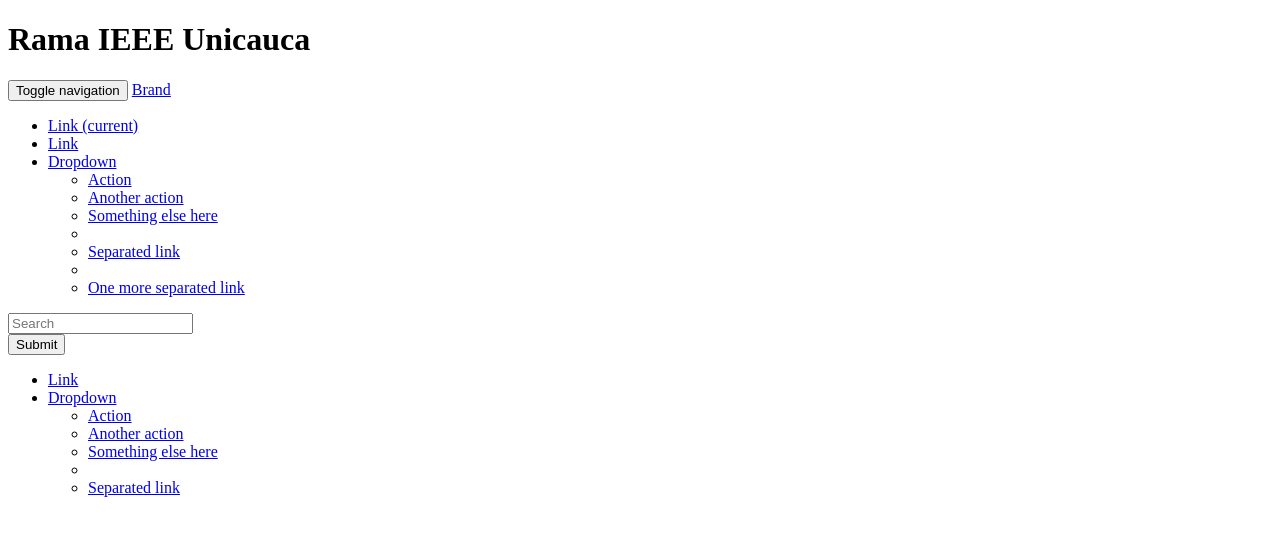
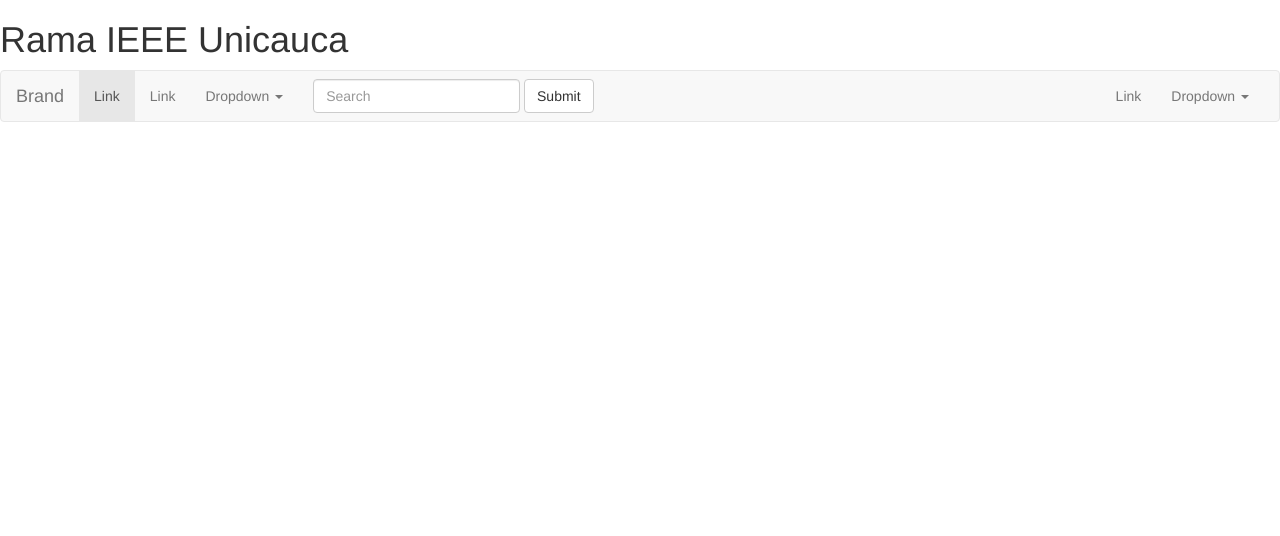
Before and after one commit to yvillamil/IEEE-unicauca-website, a plain HTML site: page index.html in a window 1280 px wide. Drawn offline with Linux system fonts and the light colour scheme.

Commit message:
Update index.html

```diff
--- a/index.html
+++ b/index.html
@@ -5,8 +5,8 @@
     <meta name="viewport" content="width=device-width, initial-scale=1">
     <title>Rama IEEE Unicauca</title>
 
-    <link rel="styleshett" href="css/bootstrap/css/bootstrap.min.css">
-    <link rel="styleshett" href="css/styles.css">
+    <link rel="stylesheet" href="css/bootstrap/css/bootstrap.min.css">
+    <link rel="stylesheet" href="css/styles.css">
 
   </head>
   <body>
```
